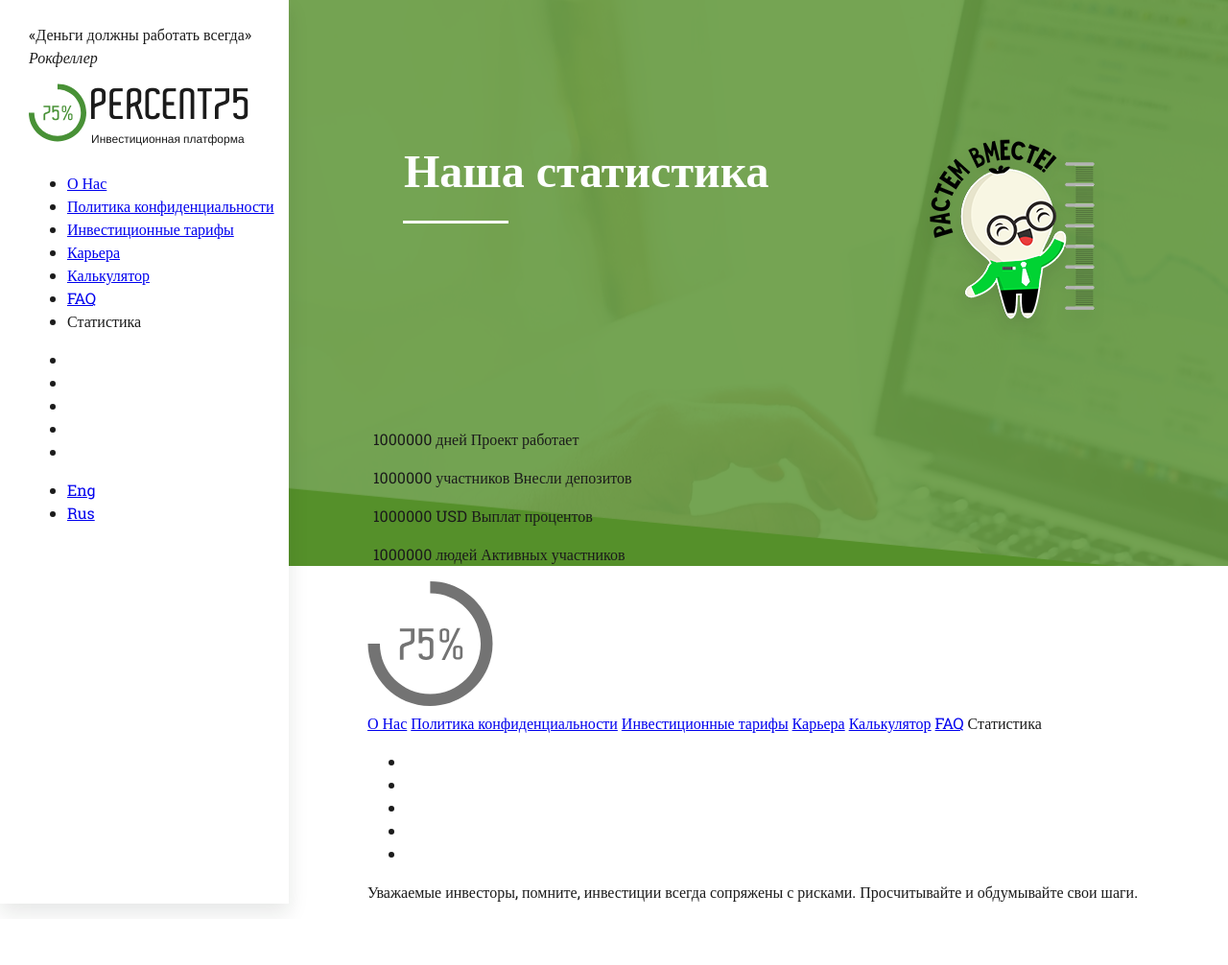
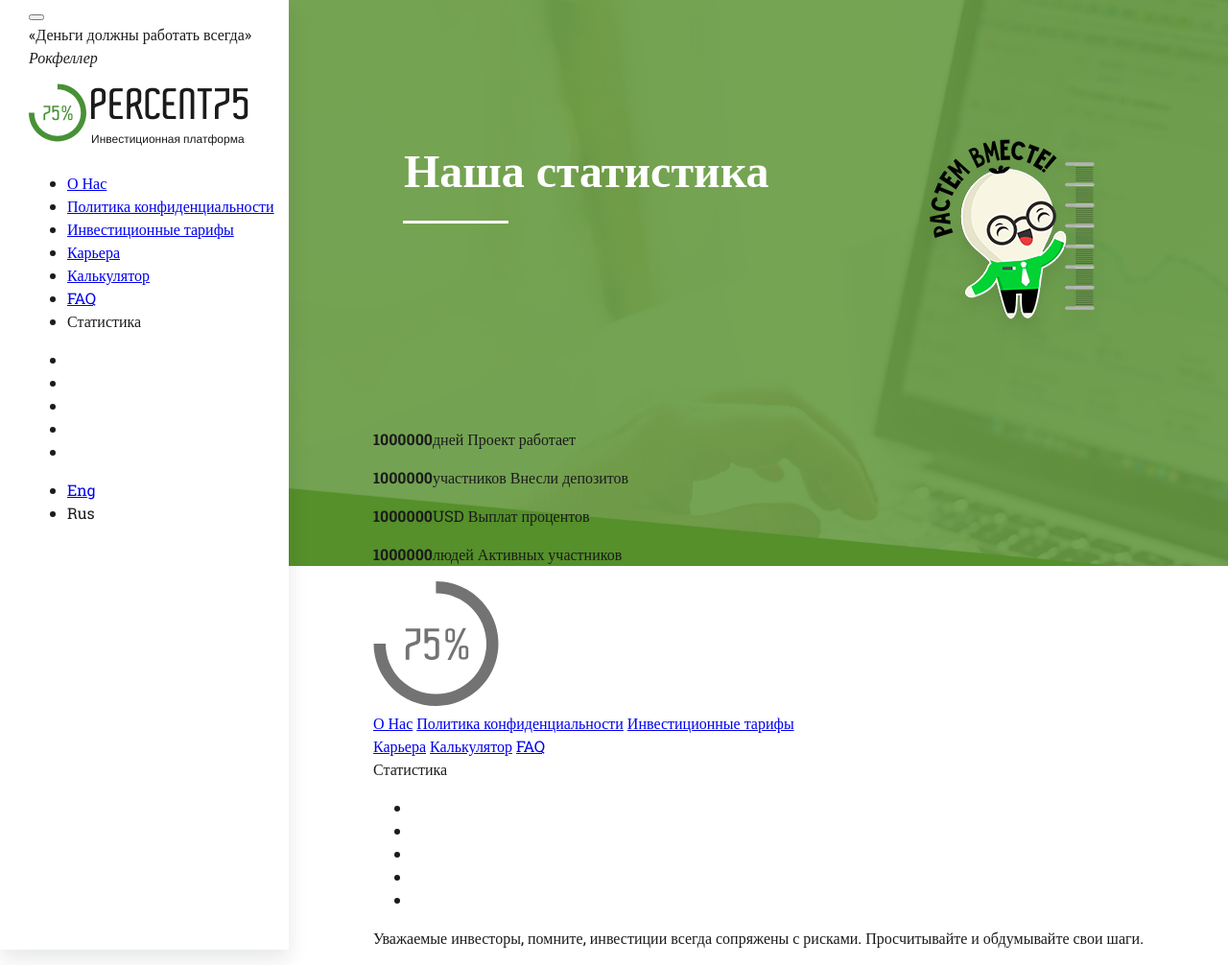
Before and after one commit to ksenya-torkova/percent75, a plain HTML site: page stat.html in a window 1280 px wide. Shown: the top 1006 px of the page at 96% size. Before the commit the page ends 958 px from the top, so only its background shows below. Drawn offline with Linux system fonts and the light colour scheme; files whose address does not match are found by name.

Commit message:
stat.html

```diff
--- a/stat.html
+++ b/stat.html
@@ -10,12 +10,13 @@
   </head>
   <body>
     <header class="site-header">
-      <nav class="main-nav">
-        <button class="main-nav__button  main-nav__button--close">
+      <button class="site-header__button  site-header__button--close">
         <span class="visually-hidden">открыть меню</span>
       </button>
-        <div class="main-nav__quote">
-          <q class="quote">Деньги должны работать всегда</q>
+      <div class="site-header__wrapper  site-header__wrapper--no-js">
+        <nav class="main-nav">
+          <div class="main-nav__quote  quote">
+            <q class="quote__content">Деньги должны работать всегда</q>
             <cite class="quote__author">Рокфеллер</cite>
           </div>
           <div class="main-nav__logo  logo  logo--wide">
@@ -69,13 +70,14 @@
           </li>
         </ul>
         <ul class="language-toogle">
-        <li class="language-toogle__item">
+          <li class="language-toogle__item  language-toogle__item--en">
             <a href="#" class="language-toogle__button">Eng<span class="visually-hidden">enable english version</span></a>
           </li>
-        <li class="language-toogle__item">
-          <a href="#" class="language-toogle__button  language-toogle__button--active">Rus<span class="visually-hidden">переключиться на русскую версию сайта</span></a>
+          <li class="language-toogle__item  language-toogle__item--ru">
+            <a class="language-toogle__button  language-toogle__button--active">Rus<span class="visually-hidden">переключиться на русскую версию сайта</span></a>
           </li>
         </ul>
+      </div>
     </header>
 
     <main class="main  main--stat">
@@ -85,19 +87,19 @@
         </div>
         <div class="stats">
           <p class="stats__info">
-            <span class="stats__value">1000000 дней</span>
+            <span class="stats__value"><b class="stats__number">1000000</b>дней</span>
             Проект работает
           </p>
           <p class="stats__info">
-            <span class="stats__value">1000000 участников</span>
+            <span class="stats__value"><b class="stats__number">1000000</b>участников</span>
             Внесли депозитов
           </p>
           <p class="stats__info">
-            <span class="stats__value">1000000 USD</span>
+            <span class="stats__value"><b class="stats__number">1000000</b>USD</span>
             Выплат процентов
           </p>
           <p class="stats__info">
-            <span class="stats__value">1000000 людей</span>
+            <span class="stats__value"><b class="stats__number">1000000</b>людей</span>
             Активных участников
           </p>
         </div>
@@ -105,18 +107,23 @@
     </main>
 
     <footer class="site-footer">
-      <div class="site-footer__wrapper">
-        <div class="logo logo--small">
+      <div class="wrapper  wrapper--flex">
+        <div class="logo  logo--small">
           <a href="index.html"><img src="img/logo-grey.svg" alt="лого percent75" width="131" height="130"></a>
         </div>
-        <div class="site-footer__subwrapper">
+        <div class="site-footer__wrapper">
           <div class="site-footer__nav">
+            <div class="site-footer__nav-wrapper  site-footer__nav-wrapper--wide">
               <a href="index.html" class="site-footer__link">О Нас</a>
               <a href="confidential.html" class="site-footer__link">Политика конфиденциальности</a>
               <a href="invest.html" class="site-footer__link">Инвестиционные тарифы</a>
+            </div>
+            <div class="site-footer__nav-wrapper  site-footer__nav-wrapper--narrow">
               <a href="career.html" class="site-footer__link">Карьера</a>
               <a href="calc.html" class="site-footer__link">Калькулятор</a>
               <a href="faq.html" class="site-footer__link">FAQ</a>
+            </div>
+            <div class="site-footer__nav-wrapper  site-footer__nav-wrapper--middle">
               <a class="site-footer__link">Статистика</a>
               <ul class="social  social--dark  social--narrow">
                 <li class="social__item">
@@ -136,9 +143,11 @@
                 </li>
               </ul>
             </div>
-          <p class="site-footer__note">Уважаемые инвесторы, помните, инвестиции всегда сопряжены с рисками. Просчитывайте и обдумывайте свои шаги.</p>
+          </div>
+          <p class="site-footer__note  note">Уважаемые инвесторы, помните, инвестиции всегда сопряжены с рисками. Просчитывайте и обдумывайте свои шаги.</p>
         </div>
       </div>
     </footer>
+    <script src="js/script.js"></script>
   </body>
 </html>
```
Lines whose indentation alone changed are shown as unchanged.
